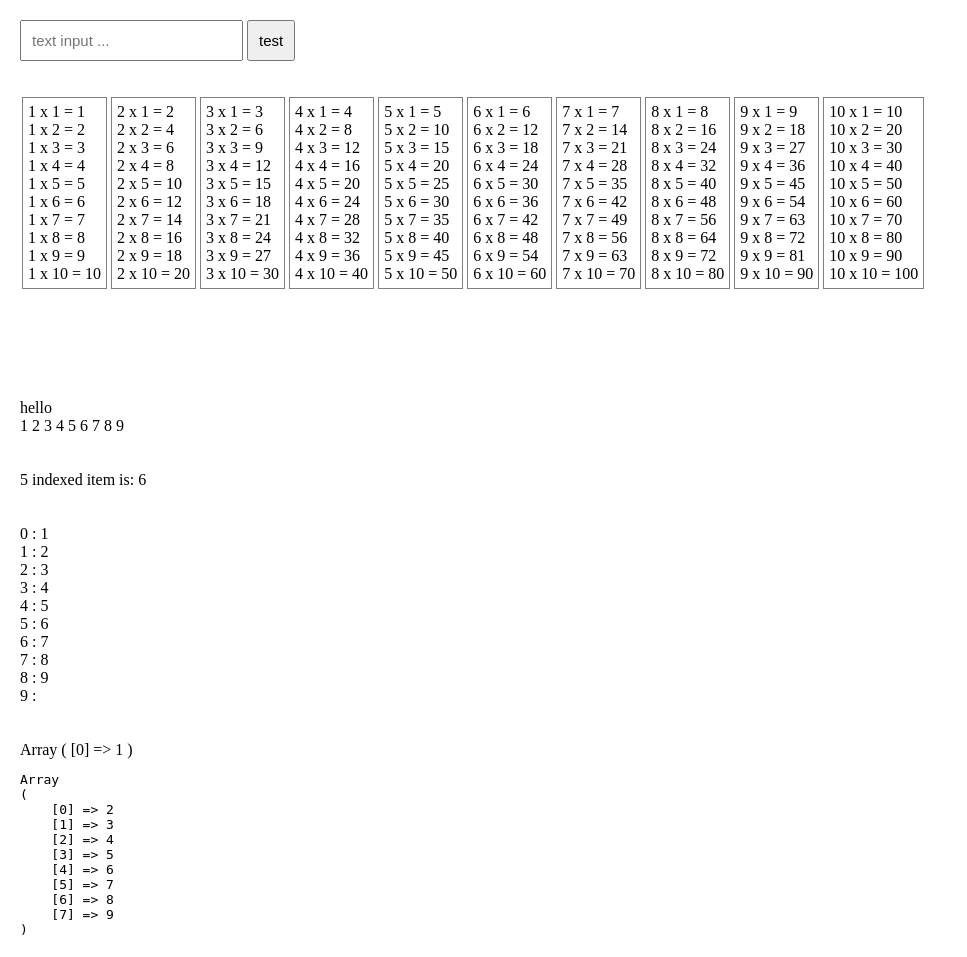
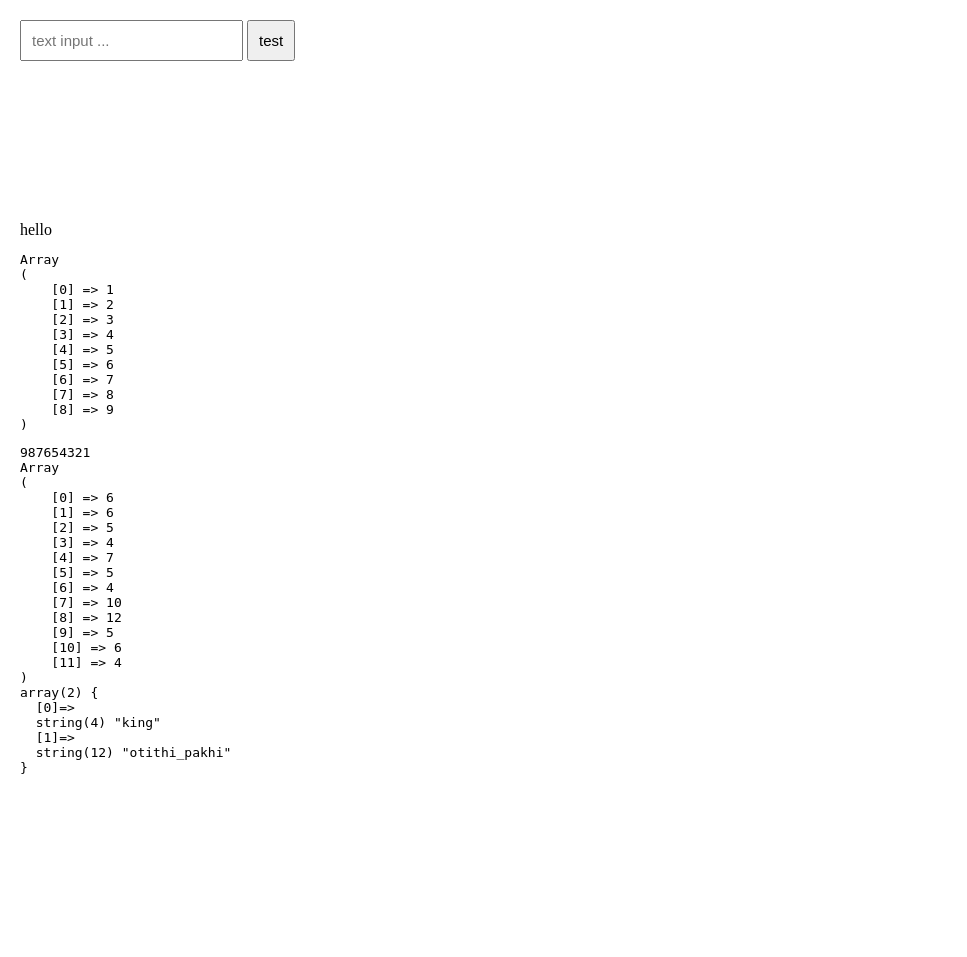
Before and after one commit to aizubair21/php_projects, a PHP site: page /test.php in a window 1280 px wide. Shown: the whole page, without its empty margins (0-967 px from the left). After the commit the page ends 774 px from the top, so only its background shows below. Run offline with PHP 8.4, Linux system fonts and the light colour scheme; data that the repository does not hold is empty.

Commit message:
custom function for PHP

```diff
--- a/custom_function.php
+++ b/custom_function.php
@@ -47,3 +47,31 @@ function delete_item_from_array ($arr, $index) {
     return $index ."not found in array";
   };
 };
+
+function min_max ($arr ){
+  $str_item = [];
+  $str_len  = '';
+  $minimun_value = 0;
+  $maximun_value = 0;
+  for ($a=0; $a <count($arr) ; $a++) {
+    $str_len = strlen($arr[$a]);
+      array_push($str_item, $str_len);
+  }
+
+  // print_r($str_item);
+
+  // get minimum and manimun value, it contains string number whitch is more big or less
+  $min = min($str_item);
+  $max = max($str_item);
+
+
+  //get minimun and maximun index and then get min and max value from trageted arry;
+  $maximun_value = $arr[array_search($max,$str_item)];
+  $minimun_value = $arr[array_search($min, $str_item)];
+
+  $value = [ $minimun_value, $maximun_value] ;
+  var_dump($value);
+  return $value;
+
+
+};
--- a/test.php
+++ b/test.php
@@ -49,13 +49,15 @@
 <?php
 
 ;
-for ($z=1; $z <= 10 ; $z++) {
- echo "<div style='border: 1px solid gray; padding:5px; display:inline-block; margin:2px'>";
-  for ($y=1; $y <=10 ; $y++) {
-    echo "$z x $y = " .$z*$y. "<br>";
-  }
-echo "</div>";
-}
+
+// for ($z=1; $z <= 10 ; $z++) {
+//  echo "<div style='border: 1px solid gray; padding:5px; display:inline-block; margin:2px'>";
+//   for ($y=1; $y <=10 ; $y++) {
+//     echo "$z x $y = " .$z*$y. "<br>";
+//   }
+
+// echo "</div>";
+// }
 
 
 
@@ -77,7 +79,7 @@ $info = array(
   "m_name"=>"romana tabassum",
 );
 
-$indexed_array = ["zubair","rayhan","kamal","king","pondith","icche nodi","mora manus","otithi pakhi","nijun","thithi"];
+$indexed_array = ["zubair","rayhan","kamal","king","pondith","icche" ,"nodi","mora_manus","otithi_pakhi","nijun","thithi","amar"];
 // $indexed_number_array = [1,2,3,4,5,6,7,8,9,10,11];
 // shuffle($indexed_number_array);
 // show_array_fine($indexed_number_array);
@@ -140,19 +142,51 @@ echo "<br>";
 echo "<br>";
 // echo  (array_key_exists("village",$address));
 
-include("custom_function.php");
+// include("custom_function.php");
 
 echo "hello ";
 $number_array = [1,2,3,4,5,6,7,8,9];
-show_array_item($number_array);
-echo'<br>';
-show_indexed_item($number_array, 5);
-echo'<br>';
-show_array_with_index($number_array);
-echo'<br>';
-
-print_r(array_splice($number_array,0,1));
-
 echo'<pre>';
 print_r($number_array);
 echo'<pre>';
+
+function last_Element ($arr) {
+  $array_total_index = count($arr) - 1;
+  // echo $array_total_index;
+
+  for ($n=$array_total_index; $n >=0 ; $n--) {
+     $temp_array = $arr[$n] ;
+     echo $temp_array;
+    //  return $temp_array;
+  }
+
+}
+
+last_Element($number_array);
+echo'<br>';
+
+function min_max ($arr ){
+  $str_item = [];
+  $str_len  = '';
+  $minimun_value = 0;
+  $maximun_value = 0;
+  for ($a=0; $a <count($arr) ; $a++) {
+    $str_len = strlen($arr[$a]);
+      array_push($str_item, $str_len);
+  }
+
+  print_r($str_item);
+  $min = min($str_item);
+  $max = max($str_item);
+  $maximun_value = $arr[array_search($max,$str_item)];
+  $minimun_value = $arr[array_search($min, $str_item)];
+
+  $value = [ $minimun_value, $maximun_value] ;
+  var_dump($value);
+  return $value;
+
+
+};
+
+min_max($indexed_array);
+echo'<br>';
```
